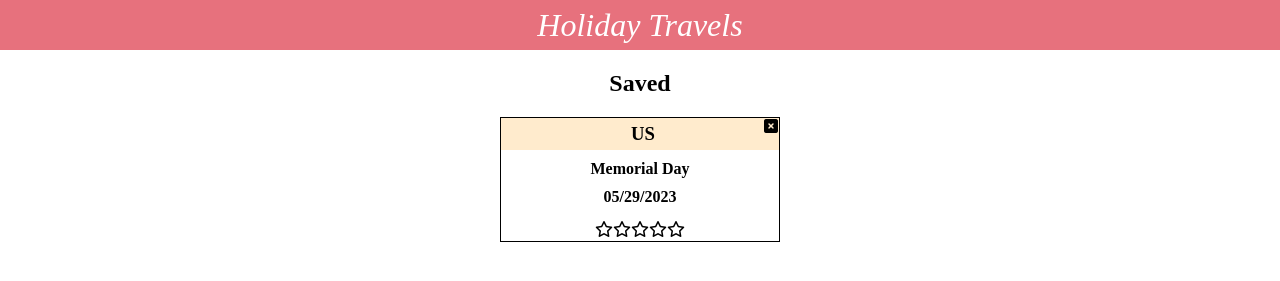
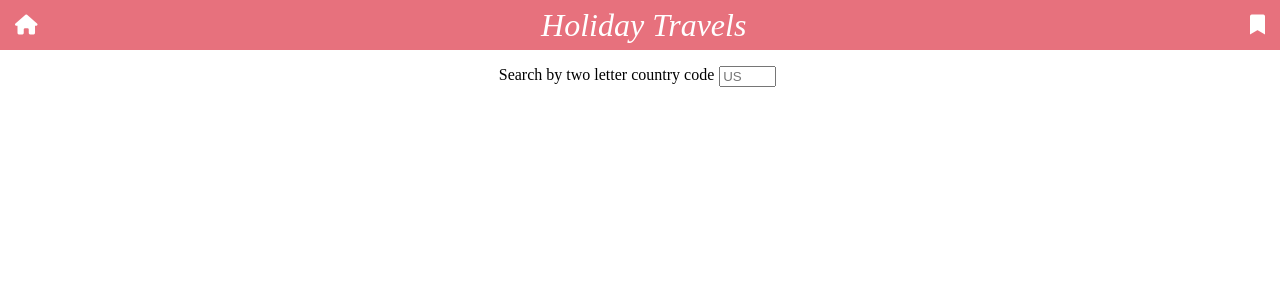
Before and after one commit to derrenpamintuan/Holiday_Travels, a website: page index.html in a window 1280 px wide. Drawn offline with Linux system fonts and the light colour scheme.

Commit message:
Add an icon to the header of the page that switches views to the users favorites list. Add an icon to the header of the page that switches views to the search view. #3

```diff
--- a/css/styles.css
+++ b/css/styles.css
@@ -128,3 +128,19 @@ h4 {
   cursor: pointer;
   color: gold;
 }
+
+.fa-solid.fa-bookmark {
+  color: white;
+  font-size: 20px;
+  height: 16px;
+  margin: 15px 15px 0 0;
+  cursor: pointer;
+}
+
+.fa-solid.fa-house {
+  color: white;
+  font-size: 20px;
+  height: 16px;
+  margin: 15px 0 0 15px;
+  cursor: pointer;
+}
--- a/index.html
+++ b/index.html
@@ -14,10 +14,12 @@
 </head>
 <body>
   <header>
+    <i class="fa-solid fa-house"></i>
     <h1>Holiday Travels</h1>
+    <i class="fa-solid fa-bookmark"></i>
   </header>
   <main>
-    <div data-view="search-view" id="search-view" class="view hidden">
+    <div data-view="search-view" id="search-view" class="view">
       <div class="row">
         <p>Search by two letter country code</p>
         <form action="" method="get">
@@ -51,7 +53,7 @@
         </div>
       </div>
     </div>
-    <div data-view="saved-view" id="saved-view" class="view">
+    <div data-view="saved-view" id="saved-view" class="view hidden">
       <div class="row">
         <div class="column-full">
           <h2>Saved</h2>
--- a/js/main.js
+++ b/js/main.js
@@ -1,4 +1,5 @@
 const $form = document.querySelector('form');
+const $header = document.querySelector('header');
 const $noResults = document.querySelector('.not-found');
 const $results = document.querySelector('.results');
 const $input = document.querySelector('#search');
@@ -169,3 +170,11 @@ function viewSwap(view) {
     $savedView.className = 'view';
   }
 }
+
+$header.addEventListener('click', function (event) {
+  if (event.target.className === 'fa-solid fa-bookmark') {
+    viewSwap('saved-view');
+  } else if (event.target.className === 'fa-solid fa-house') {
+    viewSwap('search-view');
+  }
+});
```
